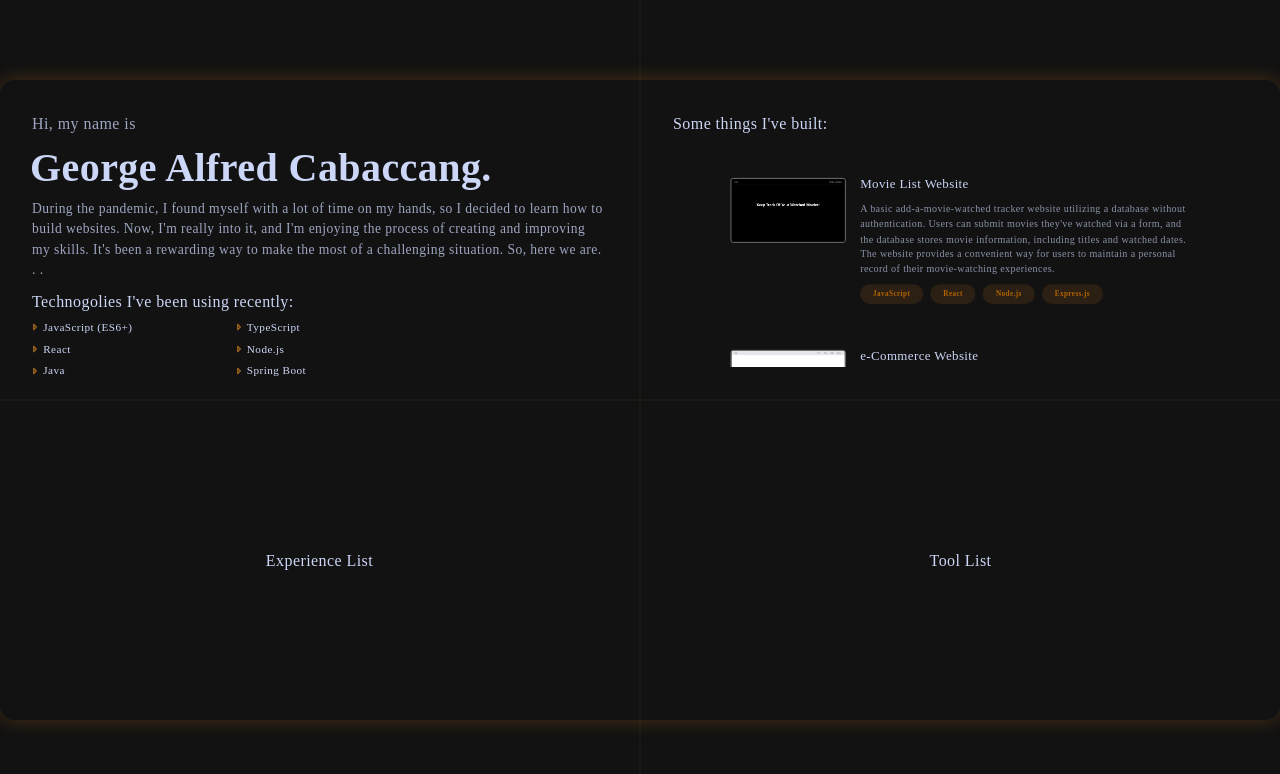
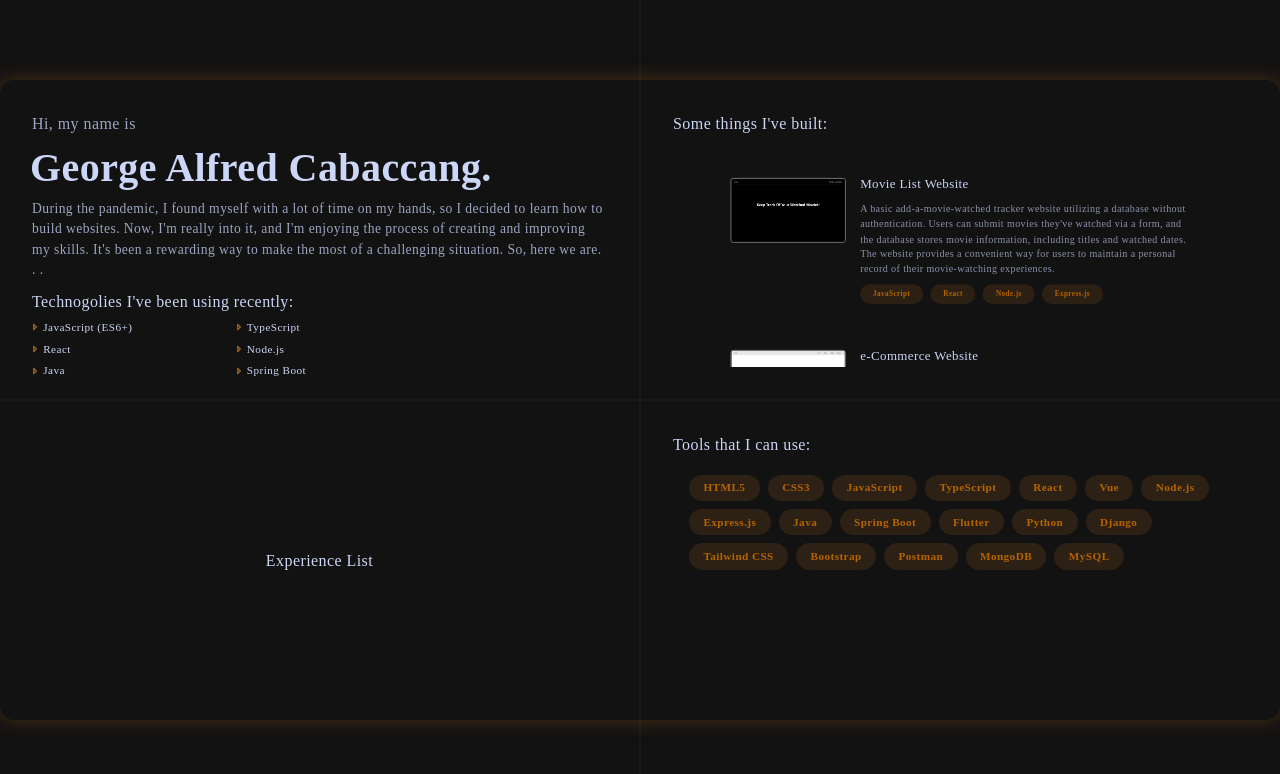
Before and after one commit to georgecabaccang/personal-website, a React (Vite) app: page / in a window 1280 px wide. Shown: the top 774 px of the page. Built offline with nearby package versions, Linux system fonts and the light colour scheme; a web font is replaced by a local one.

Commit message:
- Add more tools as  properties to misc.technologies. - Update stlyes for ToolList section. - Create constant file for tools.

```diff
--- a/src/components/sections/tools/ToolList.tsx
+++ b/src/components/sections/tools/ToolList.tsx
@@ -1,5 +1,17 @@
+import TOOLS from "../../../utils/constants/tools";
 import Tool from "./toolItem/Tool";
 
+import styles from "./toolList.module.css";
+
 export default function ToolList() {
-    return <div>Tool List</div>;
+    return (
+        <div className={`section_global_container`}>
+            <span>Tools that I can use:</span>
+            <ul className={styles.list}>
+                {TOOLS.map((tool, index) => {
+                    return <Tool key={index} tool={tool} />;
+                })}
+            </ul>
+        </div>
+    );
 }
--- a/src/components/sections/tools/toolItem/Tool.tsx
+++ b/src/components/sections/tools/toolItem/Tool.tsx
@@ -1,3 +1,5 @@
-export default function Tool({ tool }: { tool: { name: string; image: string } }) {
-    return <div></div>;
+import styles from "./tool.module.css";
+
+export default function Tool({ tool }: { tool: string }) {
+    return <div className={styles.tool}>{tool}</div>;
 }
--- a/src/components/sections/tools/toolItem/tool.module.css
+++ b/src/components/sections/tools/toolItem/tool.module.css
@@ -0,0 +1,7 @@
+.tool {
+    padding: 0.3rem 0.9rem;
+    color: #b56400;
+    background: #975f1b31;
+    font-weight: 700;
+    border-radius: 1rem;
+}
--- /dev/null
+++ b/src/components/sections/tools/toolList.module.css
@@ -0,0 +1,38 @@
+.list {
+    display: flex;
+    flex-direction: row;
+    flex-wrap: wrap;
+    overflow-y: auto;
+    overflow-x: hidden;
+    -ms-overflow-style: none;
+    padding: 0 1rem;
+    margin-top: 1rem;
+    gap: 0.5rem;
+    justify-content: start;
+    font-size: 0.7rem;
+}
+
+::-webkit-scrollbar {
+    width: 5px;
+}
+
+::-webkit-scrollbar-track {
+    border-radius: 0;
+    background-color: transparent;
+}
+
+:hover::-webkit-scrollbar-track {
+    transition: 0.5s;
+    border-radius: 10px;
+    background-color: rgba(255, 255, 255, 0.02);
+}
+
+::-webkit-scrollbar-thumb {
+    background: transparent;
+    border-radius: 10px;
+}
+
+:hover::-webkit-scrollbar-thumb {
+    transition: 0.5s;
+    background: rgba(255, 255, 255, 0.3);
+}
--- a/src/utils/constants/misc.ts
+++ b/src/utils/constants/misc.ts
@@ -13,5 +13,14 @@ export const MISC = {
         springBoot: "Spring Boot",
         flutter: "Flutter",
         python: "Python",
+        tailwind: "Tailwind CSS",
+        bootStrap: "Bootstrap",
+        html: "HTML5",
+        css: "CSS3",
+        postMan: "Postman",
+        mongoDB: "MongoDB",
+        mySQL: "MySQL",
+        vue: "Vue",
+        django: "Django"
     },
 };
--- /dev/null
+++ b/src/utils/constants/tools.ts
@@ -0,0 +1,24 @@
+import { MISC } from "./misc";
+
+const TOOLS = [
+    MISC.technologies.html,
+    MISC.technologies.css,
+    MISC.technologies.js,
+    MISC.technologies.ts,
+    MISC.technologies.react,
+    MISC.technologies.vue,
+    MISC.technologies.node,
+    MISC.technologies.express,
+    MISC.technologies.java,
+    MISC.technologies.springBoot,
+    MISC.technologies.flutter,
+    MISC.technologies.python,
+    MISC.technologies.django,
+    MISC.technologies.tailwind,
+    MISC.technologies.bootStrap,
+    MISC.technologies.postMan,
+    MISC.technologies.mongoDB,
+    MISC.technologies.mySQL,
+];
+
+export default TOOLS;
```
Also changed, not shown: src/components/sections/tools/toolLost.module.css (deleted).
